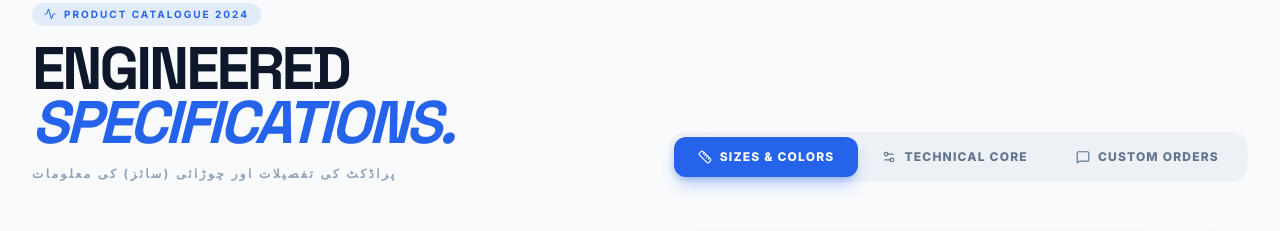
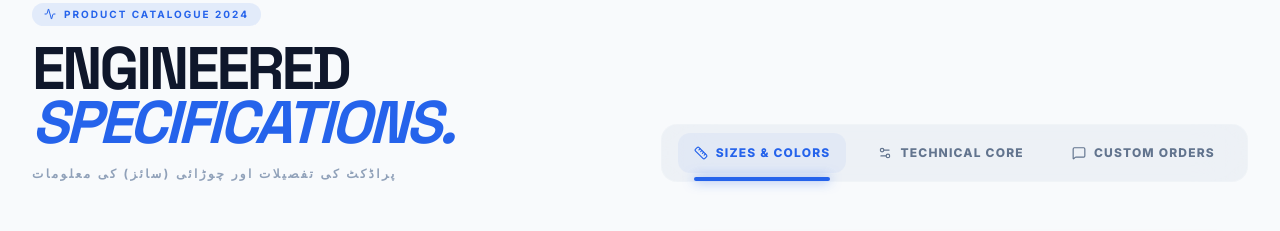
Before and after one commit to taibejaved485-afk/Elastic, a React (Vite) app: page / in a window 1280 px wide. Shown: the part 4560-4791 px from the top of the page. Built offline with nearby package versions, Linux system fonts and the light colour scheme; no server answers.

Commit message:
feat: Enhance ProductSpecs tab navigation
Updates the styling and accessibility of the tab switcher in ProductSpecs. Introduces active state styling and improves spacing for a better user experience.

```diff
--- a/src/components/ProductSpecs.tsx
+++ b/src/components/ProductSpecs.tsx
@@ -69,26 +69,35 @@ export default function ProductSpecs() {
           </div>
 
           {/* Desktop Tab Switcher */}
-          <div className="flex bg-slate-200/50 dark:bg-white/5 p-1 rounded-2xl backdrop-blur-xl border border-white/20">
+          <div className="flex bg-slate-200/50 dark:bg-white/5 px-2 rounded-2xl backdrop-blur-xl border border-white/20">
             {TABS.map((tab) => {
               const Icon = tab.icon;
+              const isActive = activeTab === tab.id;
               return (
                 <button
                   key={tab.id}
                   onClick={() => setActiveTab(tab.id)}
-                  className={`relative flex items-center gap-2 px-6 py-3 rounded-xl text-xs font-black uppercase tracking-widest transition-all duration-300 ${
-                    activeTab === tab.id
-                      ? "text-white"
+                  className={`relative flex items-center gap-2 px-6 py-5 text-[10px] sm:text-xs font-black uppercase tracking-widest transition-all duration-300 ${
+                    isActive
+                      ? "text-brand-blue"
                       : "text-slate-500 hover:text-slate-900 dark:hover:text-white"
                   }`}
                 >
                   <Icon size={14} />
                   <span className="hidden sm:inline">{tab.label}</span>
-                  {activeTab === tab.id && (
-                    <motion.div
-                      layoutId="activeTabSpec"
-                      className="absolute inset-0 bg-brand-blue rounded-xl -z-10 shadow-lg shadow-brand-blue/30"
-                    />
+                  {isActive && (
+                    <>
+                      {/* Subtle Glow */}
+                      <motion.div
+                        layoutId="activeTabSpecGlow"
+                        className="absolute inset-x-2 inset-y-2 bg-brand-blue/5 rounded-xl -z-10"
+                      />
+                      {/* Prominent Underline */}
+                      <motion.div
+                        layoutId="activeTabSpecLine"
+                        className="absolute bottom-0 left-6 right-6 h-1 bg-brand-blue rounded-full shadow-[0_0_12px_rgba(37,99,235,0.6)]"
+                      />
+                    </>
                   )}
                 </button>
               );
```
